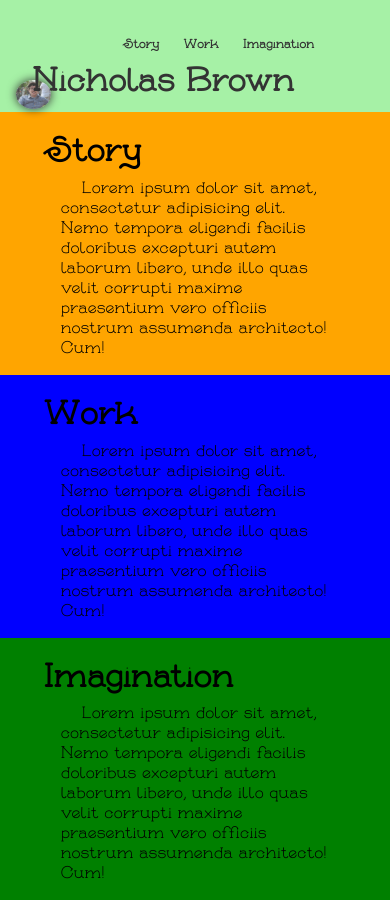
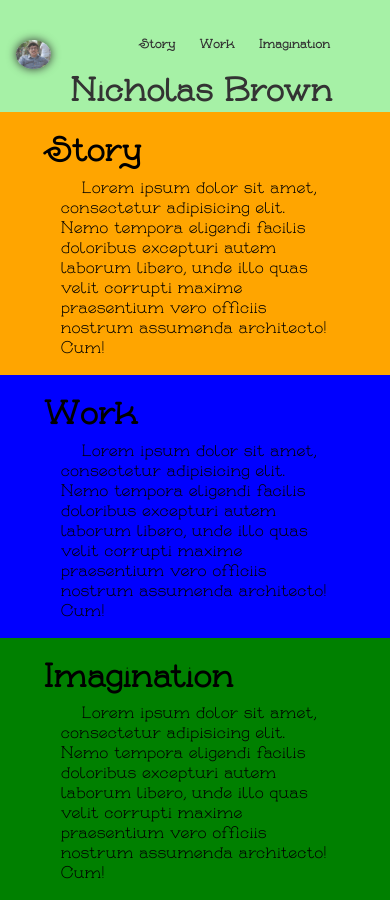
Before and after one commit to nikthequik/nikthequik, a plain HTML site: page index.html in a window 390 px wide. Drawn offline with nearby package versions, Linux system fonts and the light colour scheme.

Commit message:
make layout more resposive for mobile -title to absolute

```diff
--- a/css/main.css
+++ b/css/main.css
@@ -91,7 +91,7 @@ h1 {
 }
 
 .links {
-	margin-right: 4em;
+	margin-right: 3em;
 }
 
 .nav-link {
@@ -132,25 +132,37 @@ h1 {
 	overflow: auto;
 }
 
-@media (max-width: 548px) {
+/* @media (max-width: 800px) {
+	#arrow {
+		display: none;
+	}
+
+	.nav-link {
+		font-size: 1em;
+	}
+} */
+
+@media (max-width: 800px) {
 	body {
 		padding-top: 3.5em;
 	}
 
 	.nav-link {
+		box-sizing: border-box;
 		font-size: 12px;
 	}
 
 	#title {
     	margin: 0em;
-    	left: 1em;
-    	bottom: 0em;
-	}
-	#arrow {
-		display: none;
-	}
+    	position: absolute;
+    	font-size: 2em;
+    	top: 1.8em;
+    	left: 18%;
+ }
+
 	#profile-pic {
 		width: 9%;
+		top: 0.5em;
 		position: absolute;
 	}
 	#profile-pic:hover {
@@ -158,7 +170,15 @@ h1 {
 		top: 0em;
 	}
 
+	#arrow {
+		display: none;
+	}
+
 	.content {
 		width: 100%;
 	}
 }
+
+@media (max-width: 606px) {
+
+}
--- a/js/app.js
+++ b/js/app.js
@@ -1,15 +1,16 @@
 $(function(){
+	if ($(window).width() > 800) {
 		$('.pull').hover(function() {
 				$(this).stop().animate({right: "25%"}, 500);
 				},
 				function() {
 				$(this).stop().animate({right: 0}, 500);
 				});
-
 		$('.push').hover(function() {
 			$(this).stop().animate({left: "25%"}, 500);
 			},
 			function() {
 			$(this).stop().animate({left: 0}, 500);
 			});
+	}
 });
```
Lines whose indentation alone changed are shown as unchanged.
